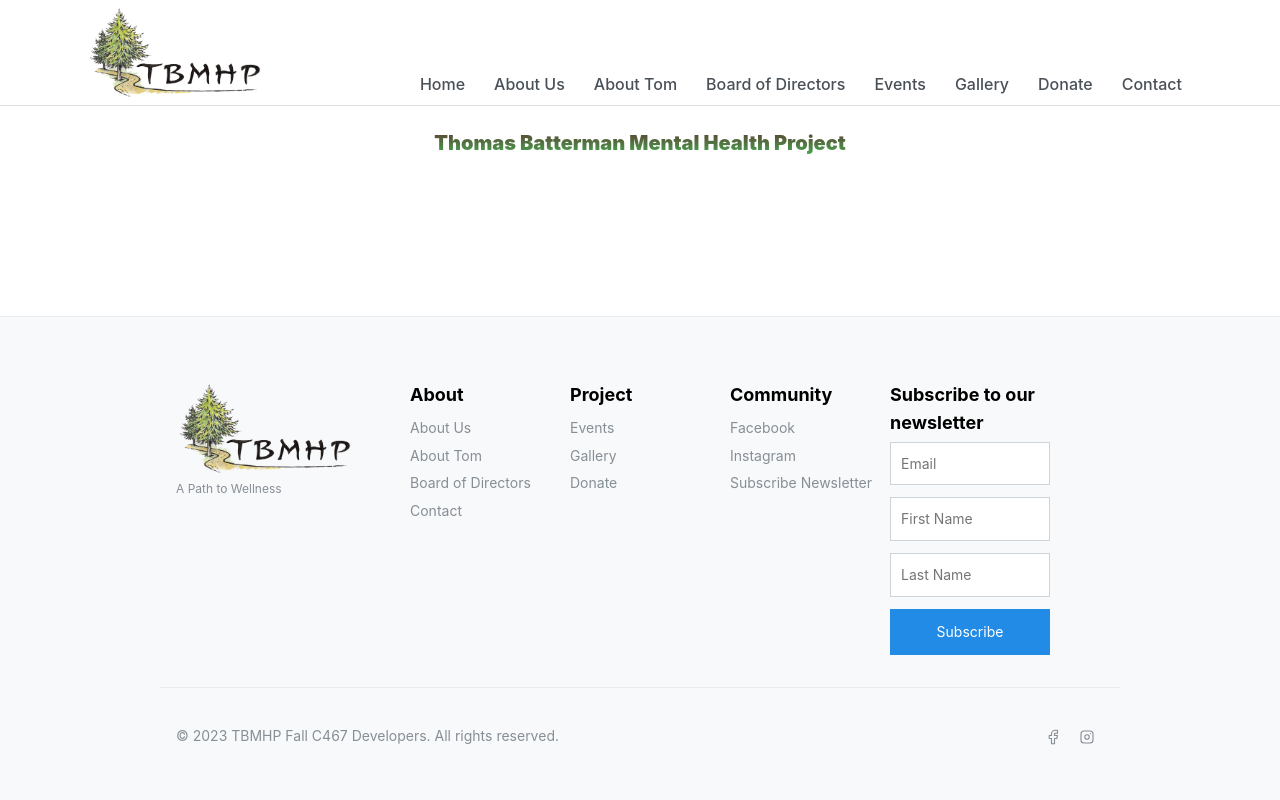
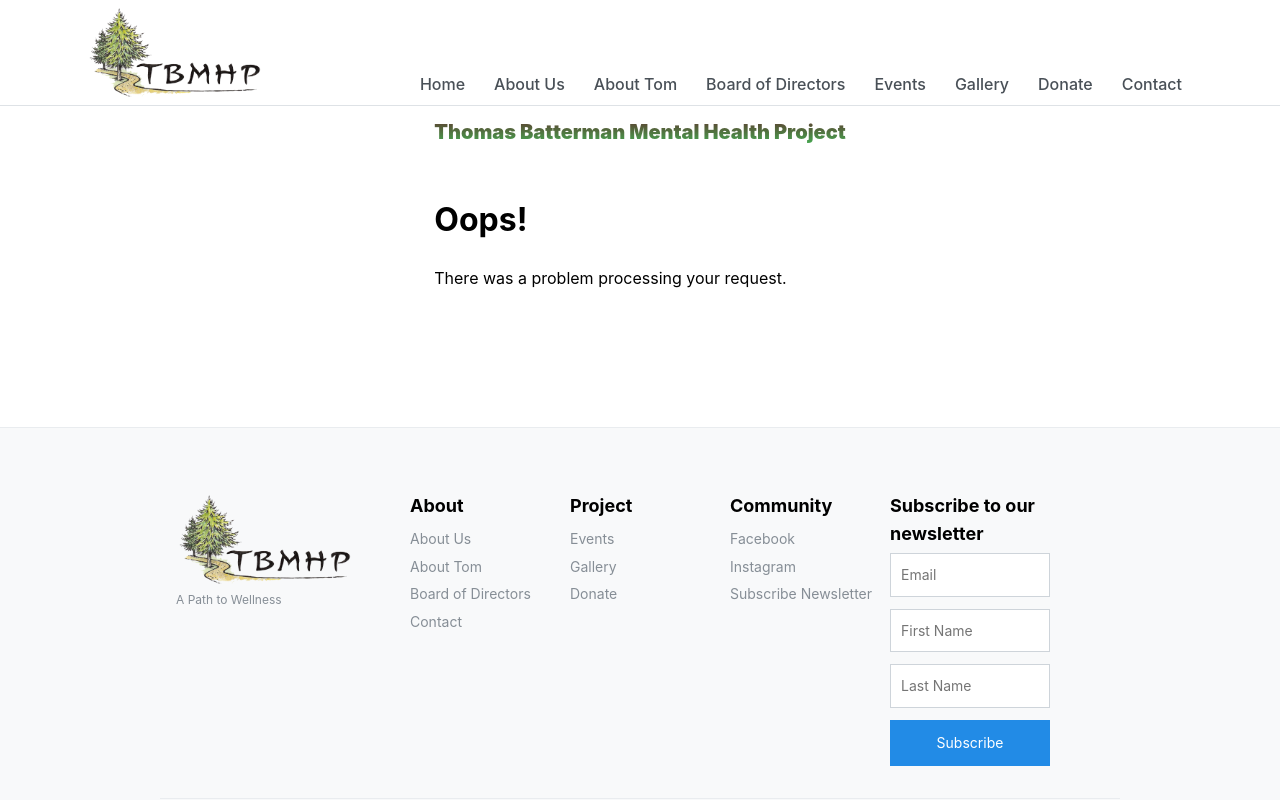
Before and after one commit to steventran619/tbmhp, a React (Vite) app in the folder client/: page /tbmhp/newsletter-failure in a window 1280 px wide. Shown: the top 800 px of the page. Built offline with nearby package versions, Linux system fonts and the light colour scheme.

Commit message:
Update the application to include routes for newsletter success and newsletter failure after the server attempts to verify the email address.

```diff
--- a/client/src/App.tsx
+++ b/client/src/App.tsx
@@ -10,6 +10,9 @@
 import { Signup } from './pages/Signup/Signup';
 import { Admin } from './pages/Admin/Admin';
 import { Gallery } from './pages/Gallery/Gallery';
+import NewsletterSuccess from './pages/NewsletterSuccess/NewsletterSuccess';
+import NewsletterFailure from './pages/NewsletterFailure/NewsletterFailure';
+
 // import React from 'react';
 import { BrowserRouter as Router, Route, Routes } from 'react-router-dom';
 import 'react-toastify/dist/ReactToastify.css';
@@ -48,6 +51,8 @@
                 <Route path="/login" element={<Login />} />
                 <Route path="/signup" element={<Signup />} />
                 <Route path="/admin" element={<Admin />} />
+                <Route path="/newsletter-success" element={<NewsletterSuccess />} />
+                <Route path="/newsletter-failure" element={<NewsletterFailure />} />
               </Routes>
             </Box>
           </Center>
--- /dev/null
+++ b/client/src/pages/NewsletterFailure/NewsletterFailure.tsx
@@ -0,0 +1,21 @@
+import React from 'react';
+import { useLocation } from 'react-router-dom';
+
+const NewsletterFailure = (): React.ReactElement => {
+  const location = useLocation();
+  const searchParams = new URLSearchParams(location.search);
+  const message = searchParams.get('message');
+
+  return (
+    <div className="newsletter-failure">
+      <h1>Oops!</h1>
+      {message ? (
+        <p>Error: {decodeURIComponent(message)}</p>
+      ) : (
+        <p>There was a problem processing your request.</p>
+      )}
+    </div>
+  );
+};
+
+export default NewsletterFailure;
--- /dev/null
+++ b/client/src/pages/NewsletterSuccess/NewsletterSuccess.tsx
@@ -0,0 +1,12 @@
+import React from 'react';
+
+const NewsletterSuccess: React.FC = () => {
+  return (
+    <div className="newsletter-success">
+      <h1>Success!</h1>
+      <p>You have successfully subscribed to our newsletter.</p>
+    </div>
+  );
+};
+
+export default NewsletterSuccess;
```
